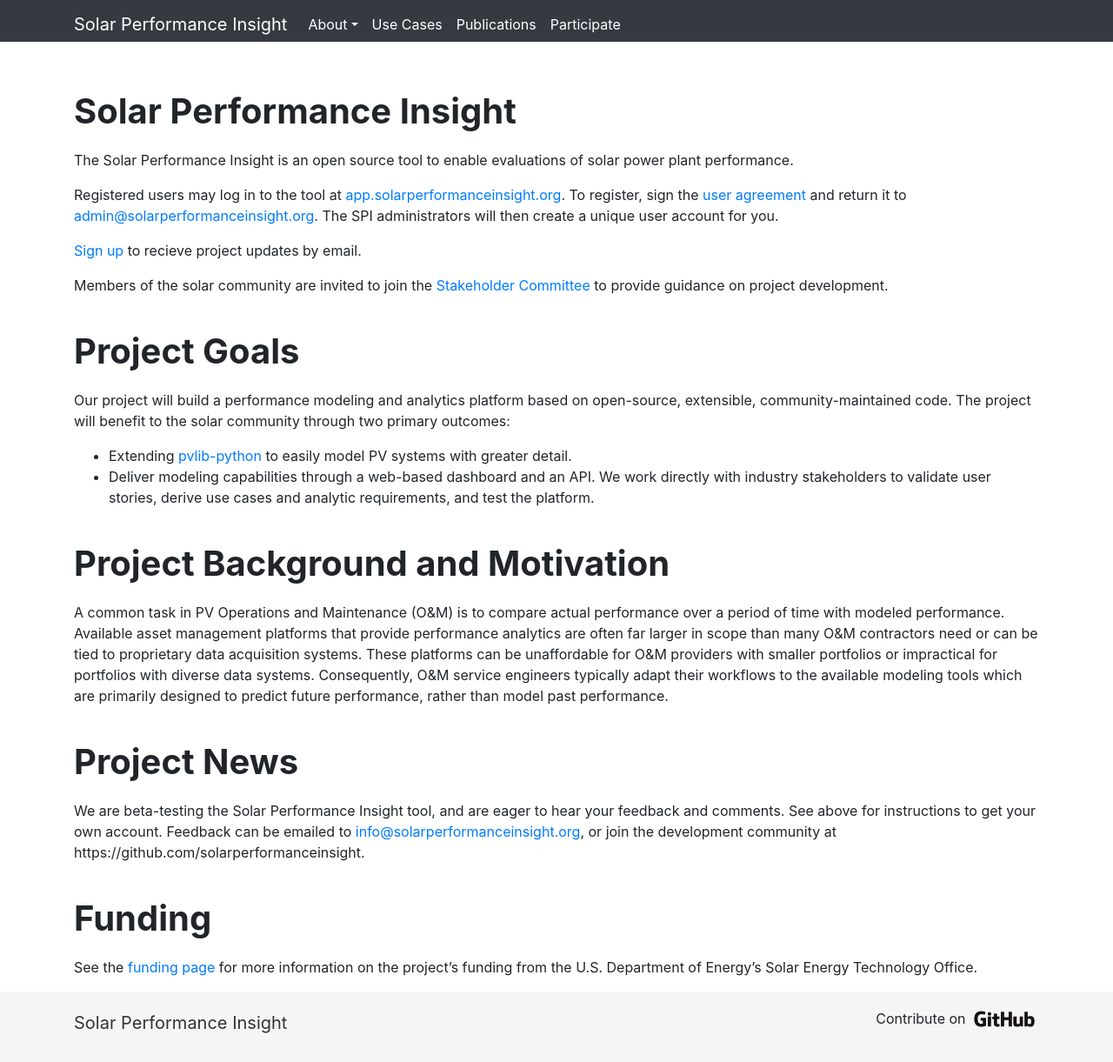
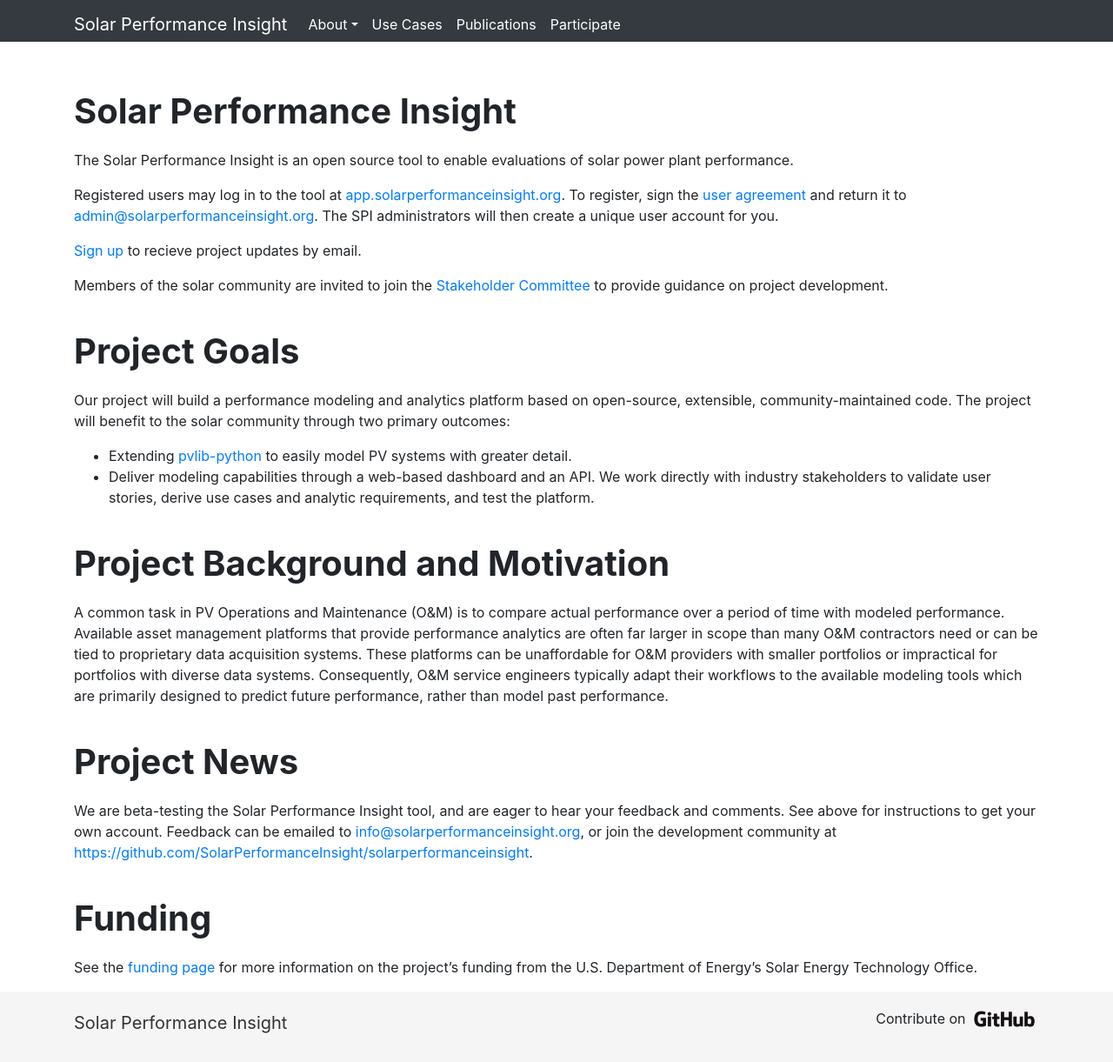
Before and after one commit to SolarPerformanceInsight/SolarPerformanceInsight.github.io, a Jekyll site: the page built from index.md, in a window 1280 px wide and 1221 px high. Shown: the whole window at 87% size. Built offline with Jekyll 4.4.1, drawn with Linux system fonts in a browser that asks for light colours; part of the change alters nothing that is shown.

Commit message:
Update index.md
Co-authored-by: Will Holmgren <william.holmgren@gmail.com>

```diff
--- a/index.md
+++ b/index.md
@@ -38,7 +38,7 @@ modeling tools which are primarily designed to predict future performance, rathe
 We are beta-testing the Solar Performance Insight tool, and are eager to hear
 your feedback and comments. See above for instructions to get your own account.
 Feedback can be emailed to [info@solarperformanceinsight.org](mailto:info@solarperformanceinsight.org), or join the development
-community at https://github.com/solarperformanceinsight.
+community at [https://github.com/SolarPerformanceInsight/solarperformanceinsight](https://github.com/SolarPerformanceInsight/solarperformanceinsight).
 
 # Funding
 
```
